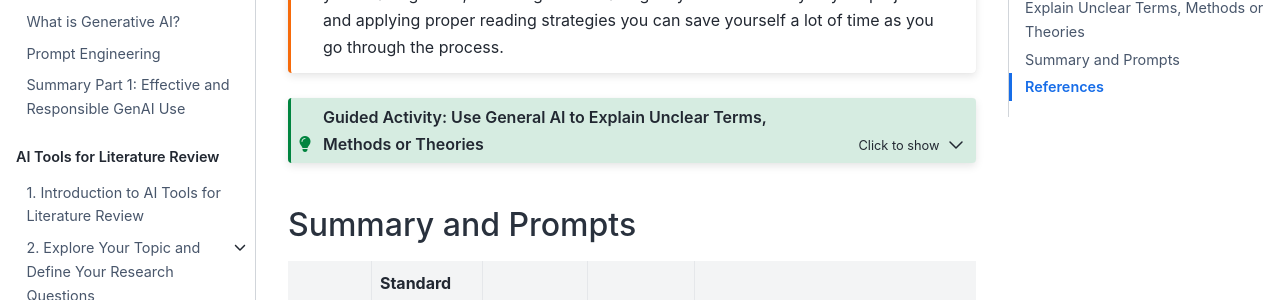
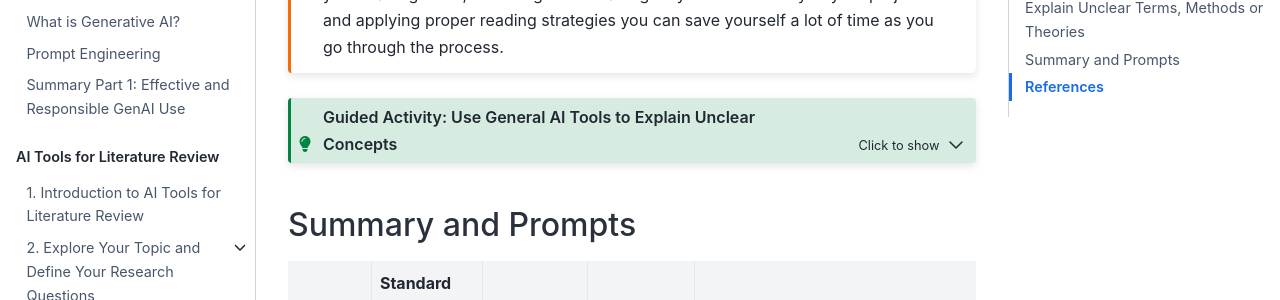
Before and after one commit to lwalma/ai-lit-review, a Jupyter Book: the page built from book/part2/4a-reading.md, in a window 1280 px wide and 900 px high, scrolled down 2013 px. Shown: the part 153-453 px from the top of the window. Built offline with Jupyter Book 1.0.4 settings and Sphinx 7.4.7 and the Sphinx Book theme 1.1.4, drawn with Linux system fonts in a browser that asks for light colours; comment, search, counter and statistics services are not loaded.

Commit message:
Update 4a-reading.md

````diff
--- a/book/part2/4a-reading.md
+++ b/book/part2/4a-reading.md
@@ -54,7 +54,7 @@ Prompts and explanations adapted from <a href="https://www.tudelft.nl/teaching-s
 It may be tempting to have AI do all your reading and note-taking for you. However, for your own critical skill development, understanding of the topic and an accurate analysis, it is better to read the key articles yourself. By prioritising your reading order, reserving close reading only for sources key to your project and applying proper reading strategies you can save yourself a lot of time as you go through the process.
 ```
 
-```{admonition} Guided Activity: Use General AI to Explain Unclear Terms, Methods or Theories
+```{admonition} Guided Activity: Use General AI Tools to Explain Unclear Concepts
 :class: dropdown tip
 **Step 1.** Choose **two** of the following general AI-tools: Copilot, ChatGPT, Claude, Gemini, Perplexity.
 
````
